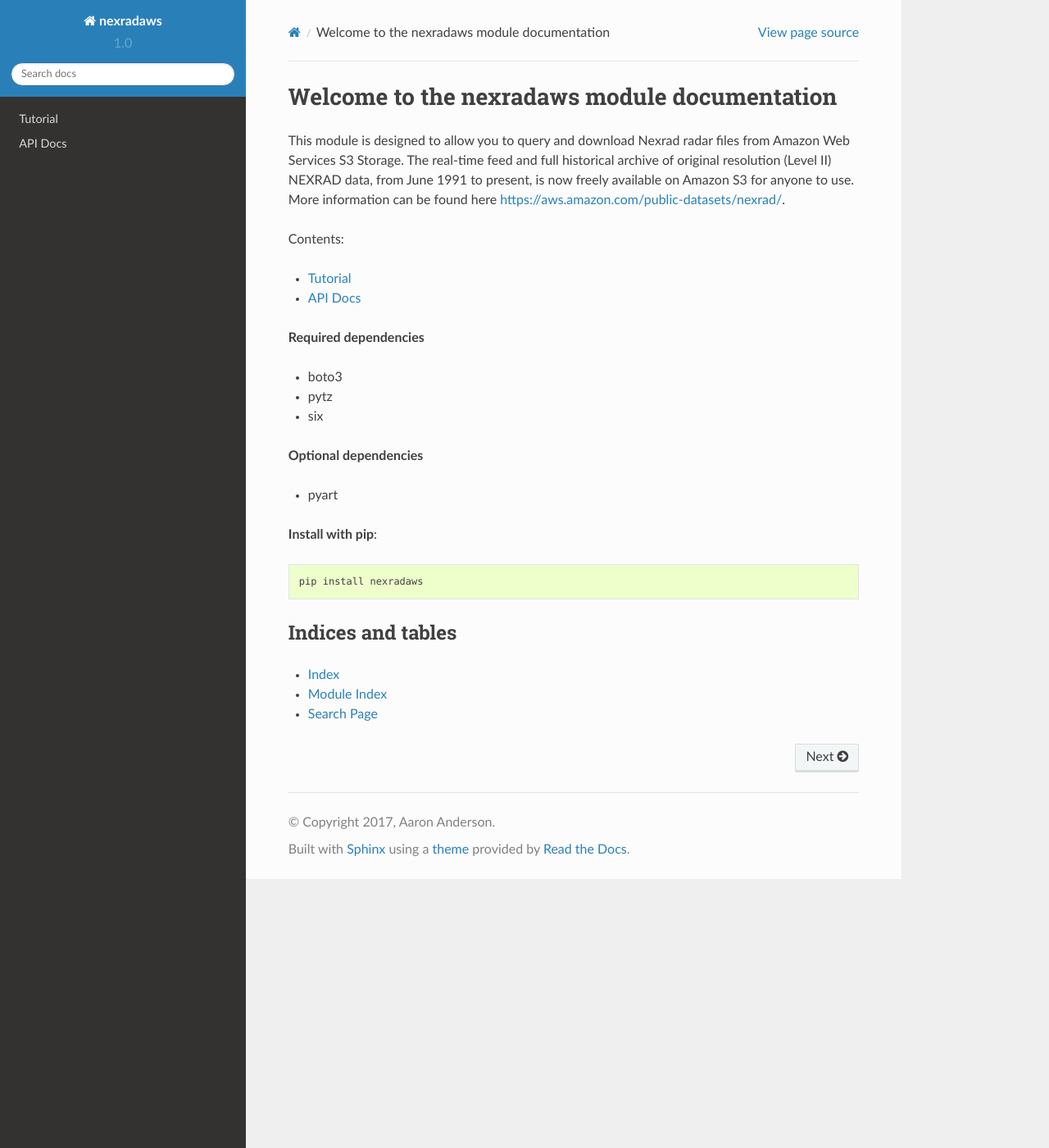
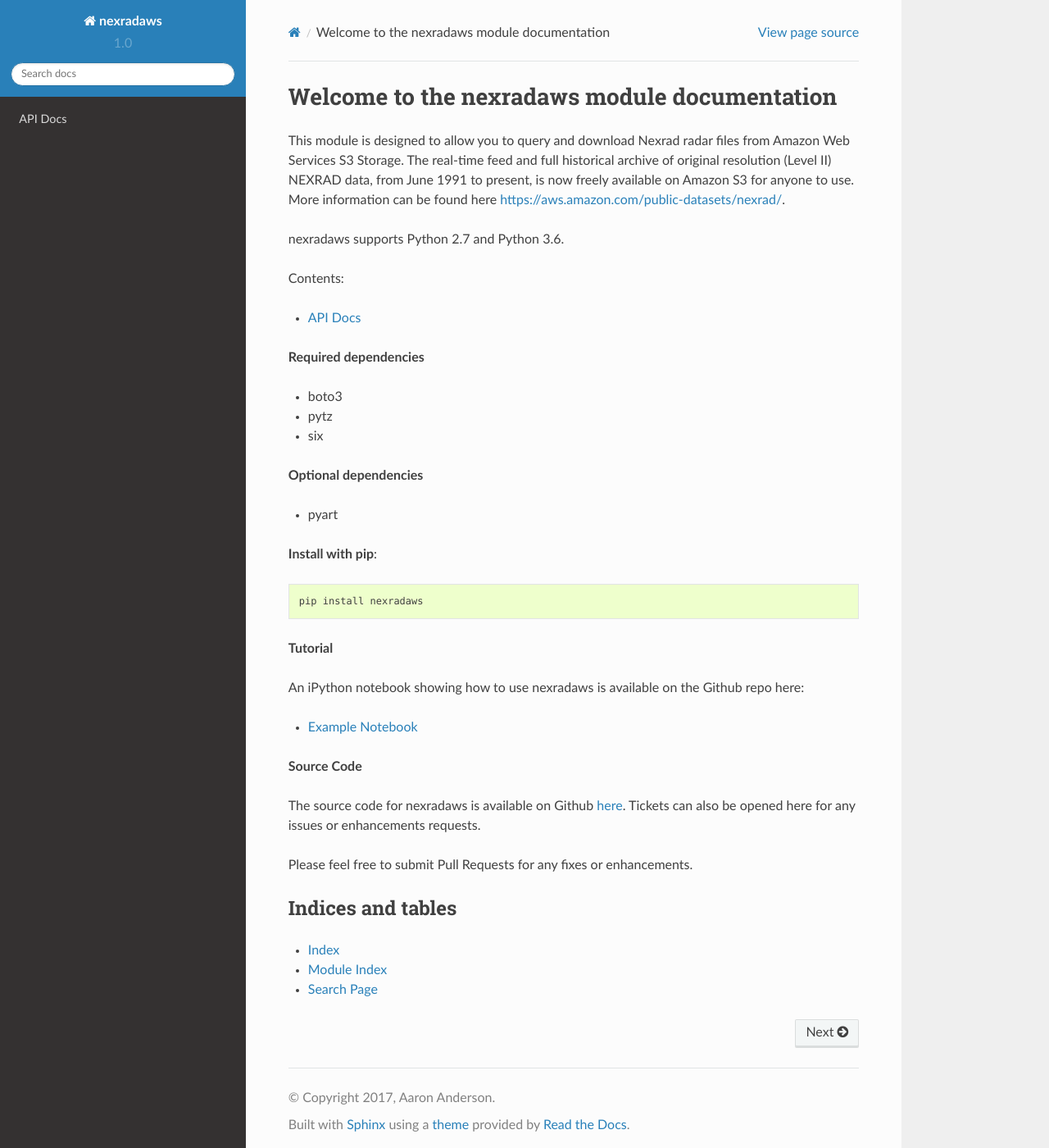
Before and after one commit to aarande/nexradaws, a Sphinx documentation site: the page built from docs/source/index.rst, in a window 1280 px wide and 1400 px high. Shown: the whole window at 82% size. Built offline with Sphinx 7.4.7 and the Read the Docs theme 2.0.0, drawn with Linux system fonts in a browser that asks for light colours.

Commit message:
doc fixes

```diff
--- a/docs/source/apidocs.rst
+++ b/docs/source/apidocs.rst
@@ -6,9 +6,6 @@
     :member-order: bysource
 
 .. autoclass:: nexradaws.resources.nexradawsfile.NexradAwsFile
-   :members:
-   :member-order: bysource
-
 
 .. autoclass:: nexradaws.resources.localnexradfile.LocalNexradFile
    :members:
--- a/docs/source/index.rst
+++ b/docs/source/index.rst
@@ -11,12 +11,13 @@
 resolution (Level II) NEXRAD data, from June 1991 to present, is now freely available on Amazon S3 for anyone to use.
 More information can be found here https://aws.amazon.com/public-datasets/nexrad/.
 
+nexradaws supports Python 2.7 and Python 3.6.
+
 Contents:
 
 .. toctree::
    :maxdepth: 2
 
-   tutorial
    apidocs
 
 **Required dependencies**
@@ -33,6 +34,21 @@
 
     pip install nexradaws
 
+**Tutorial**
+
+An iPython notebook showing how to use nexradaws is available on the Github repo here:
+
+* `Example Notebook <https://github.com/aarande/nexradaws/blob/master/nexradaws.ipynb>`_
+
+**Source Code**
+
+The source code for nexradaws is available on Github `here <https://github.com/aarande/nexradaws>`_. Tickets can also be
+opened here for any issues or enhancements requests.
+
+Please feel free to submit Pull Requests for any fixes or enhancements.
+
+
+
 Indices and tables
 ==================
 
```
Also changed, not shown: docs/source/tutorial.rst (deleted, +0 -19 lines), 1 other file.
